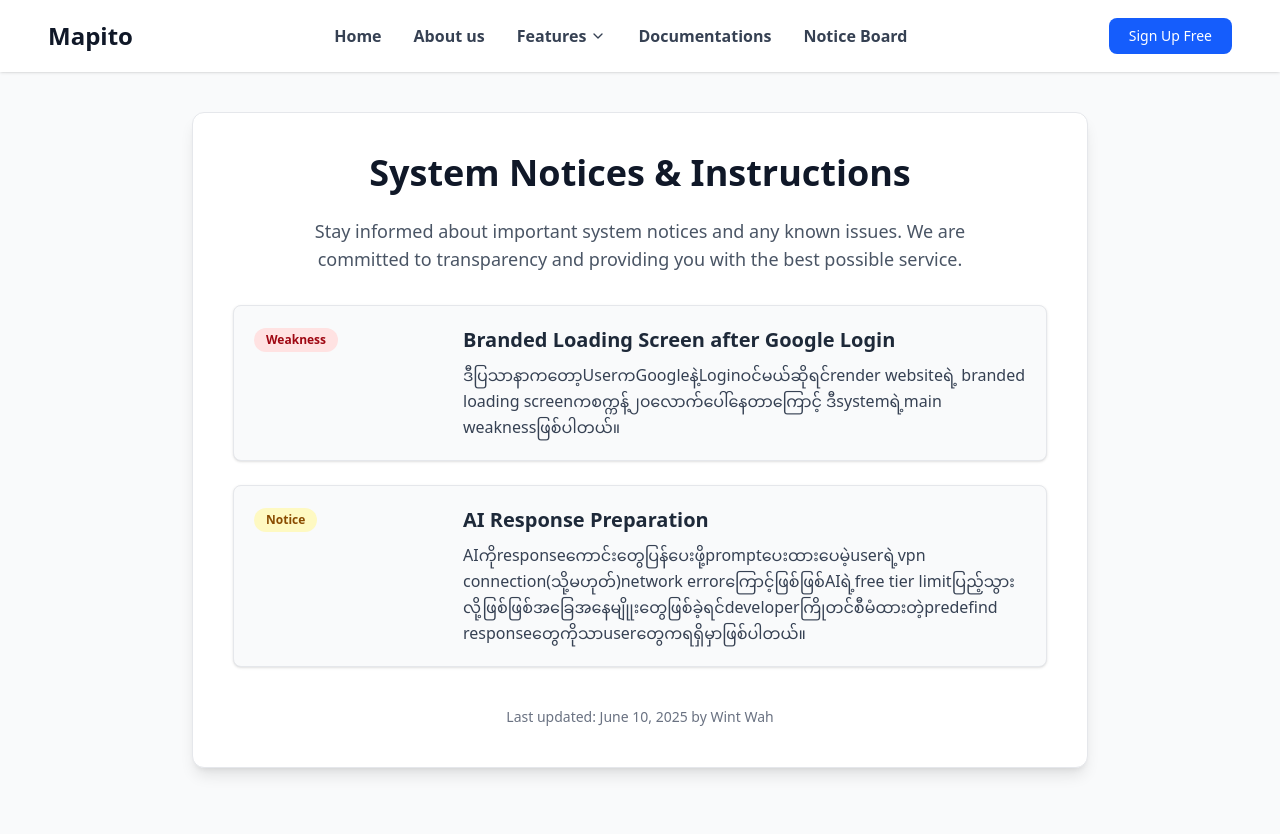
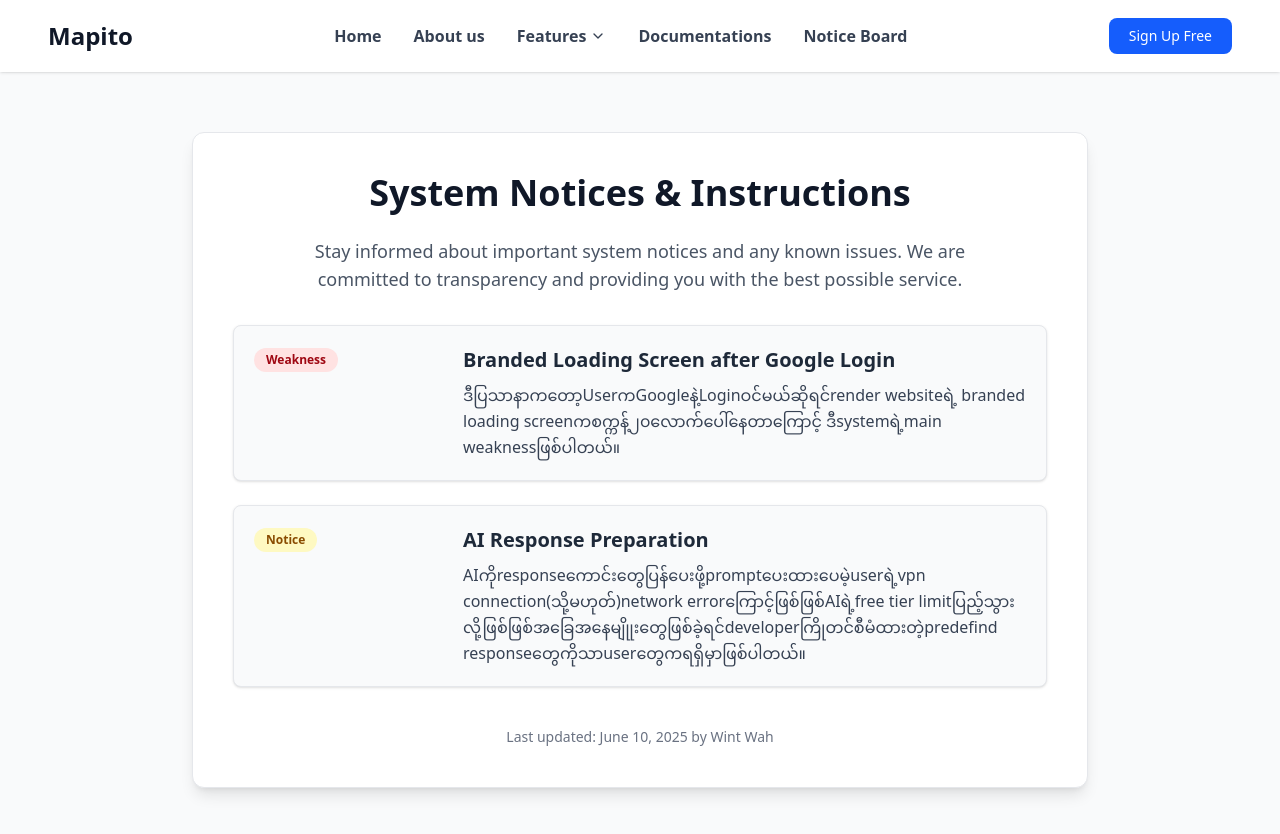
Before and after one commit to wintwah243/Mapito, a React (Vite) app in the folder mapito/: page /notice in a window 1280 px wide. Shown: the top 834 px of the page. Built offline with nearby package versions, Linux system fonts and the light colour scheme.

Commit message:
ui update

```diff
--- a/mapito/src/components/News.jsx
+++ b/mapito/src/components/News.jsx
@@ -36,7 +36,7 @@ export default function News() {
     };
 
     return (
-        <section className="min-h-screen mt-10 bg-gray-50 flex items-center justify-center p-4 sm:p-6 lg:p-8">
+        <section className="min-h-screen mt-15 bg-gray-50 flex items-center justify-center p-4 sm:p-6 lg:p-8">
             <LandingNavbar />
         <div>
             <div className="w-full max-w-4xl bg-white rounded-xl shadow-lg p-6 sm:p-8 md:p-10 border border-gray-200">
```
